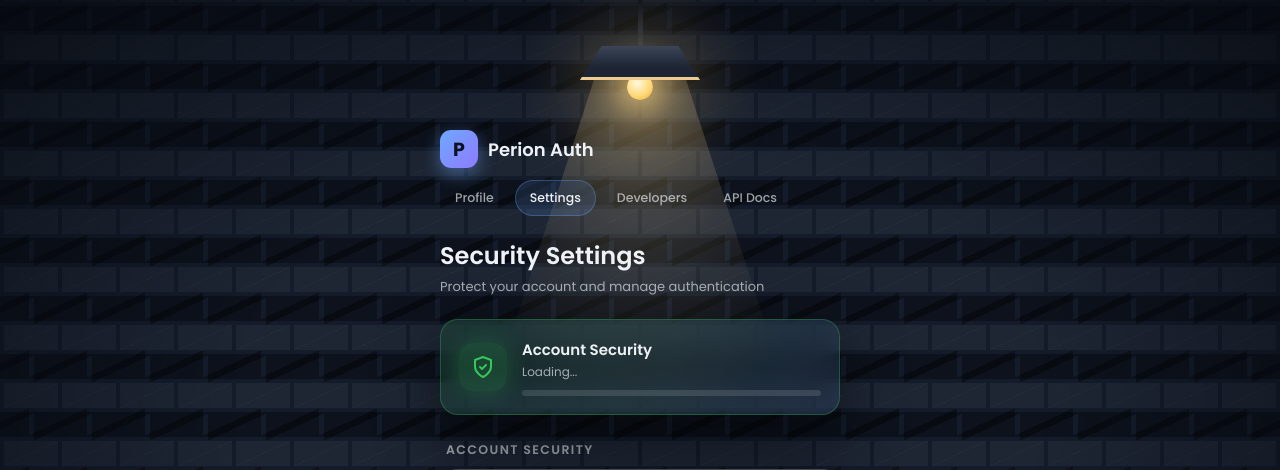
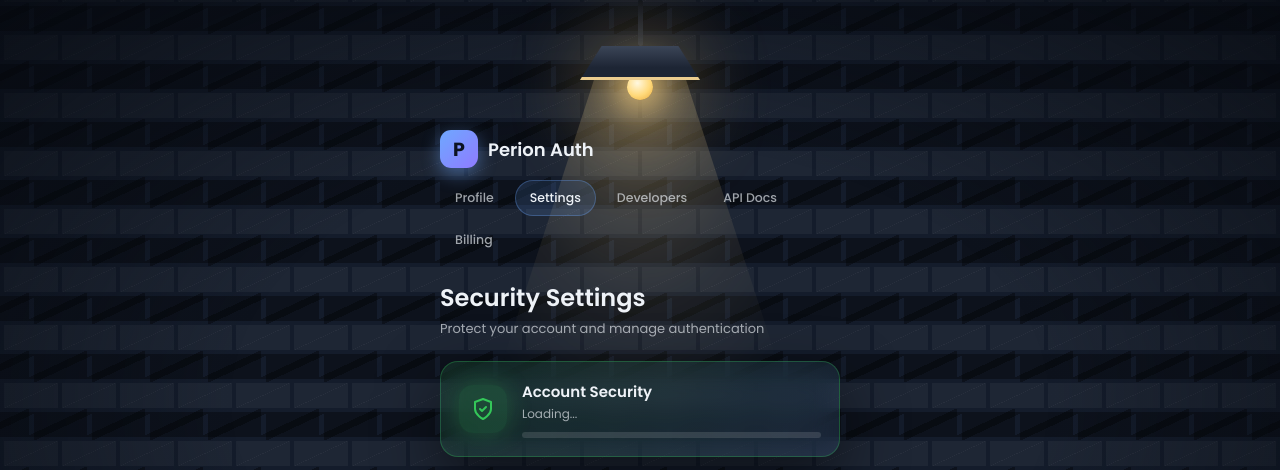
Before and after one commit to pirate790/perion-auth, a Flask app: template templates/settings.html in a window 1280 px wide. Shown: the top 470 px of the page. Run offline with Flask 3, Linux system fonts and the light colour scheme; the template is opened without the code that fills it, so the values that code supplies are empty.

Commit message:
Add Billing link to nav on all pages

```diff
--- a/templates/developers.html
+++ b/templates/developers.html
@@ -168,6 +168,7 @@
         <a class="nav-link" href="/settings">Settings</a>
         <a class="nav-link active" href="/developers">Developers</a>
         <a class="nav-link" href="/docs">API Docs</a>
+        <a class="nav-link" href="/billing">Billing</a>
       </div>
     </div>
 
--- a/templates/profile.html
+++ b/templates/profile.html
@@ -144,6 +144,7 @@
         <a class="nav-link" href="/settings">Settings</a>
         <a class="nav-link" href="/developers">Developers</a>
         <a class="nav-link" href="/docs">API Docs</a>
+        <a class="nav-link" href="/billing">Billing</a>
       </div>
     </div>
 
--- a/templates/settings.html
+++ b/templates/settings.html
@@ -201,6 +201,7 @@
         <a class="nav-link active" href="/settings">Settings</a>
         <a class="nav-link" href="/developers">Developers</a>
         <a class="nav-link" href="/docs">API Docs</a>
+        <a class="nav-link" href="/billing">Billing</a>
       </div>
     </div>
 
```
